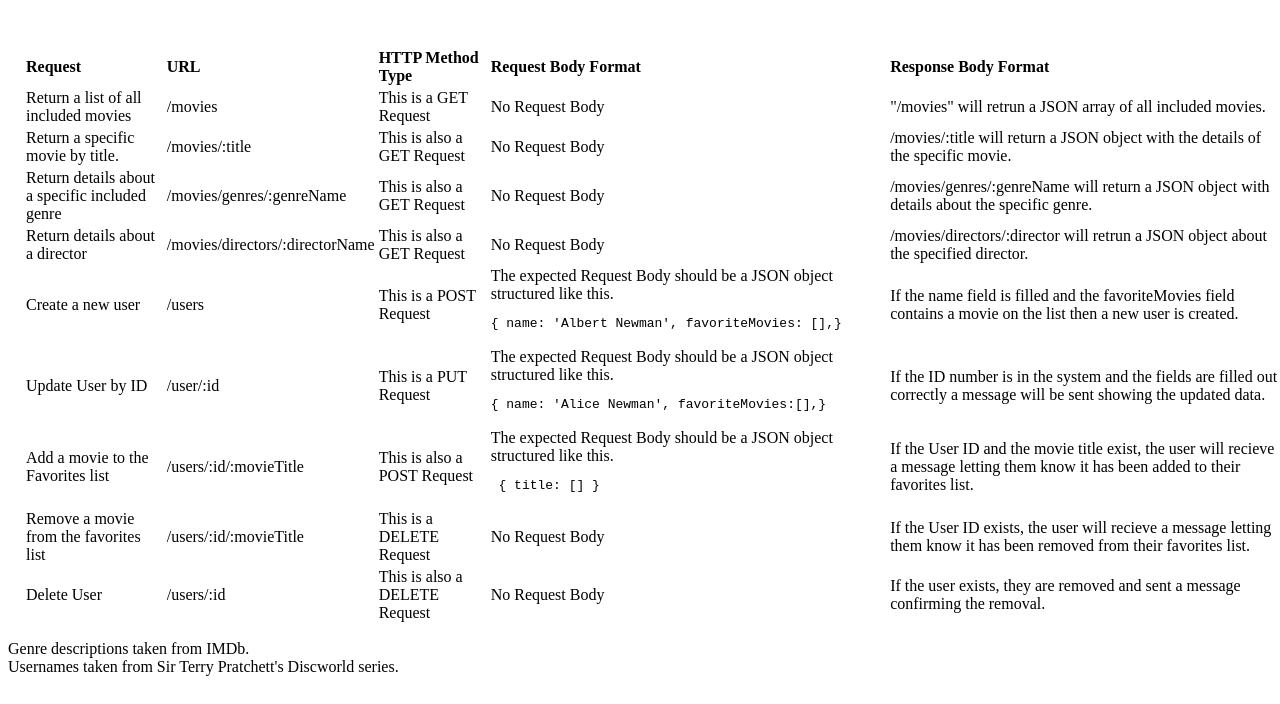
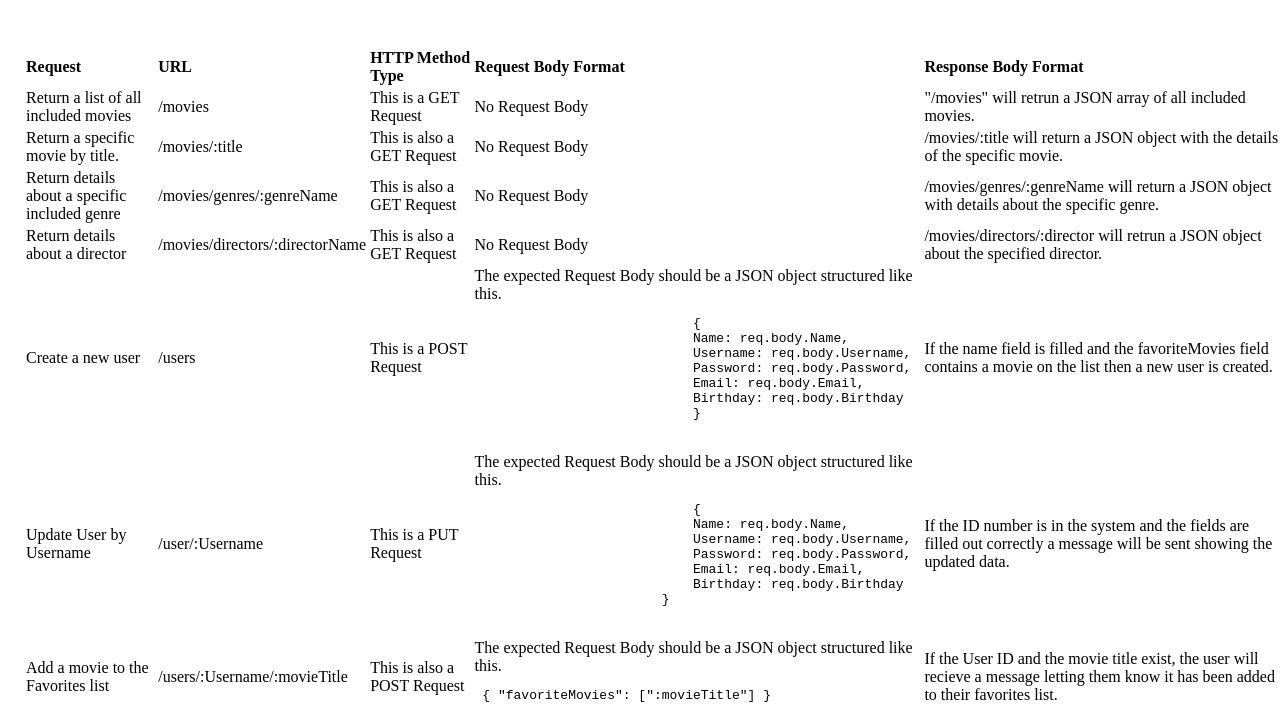
Before and after one commit to JDSwan11995/movie_api, a website: page public/documentation.html in a window 1280 px wide. Shown: the part 101-805 px from the top of the page. Drawn offline with Linux system fonts and the light colour scheme.

Commit message:
Updating to use models.js terminology and format

```diff
--- a/public/documentation.html
+++ b/public/documentation.html
@@ -67,38 +67,54 @@
                     <td>/users</td>
                     <td>This is a POST Request</td>
                     <td>The expected Request Body should be a JSON object structured like this.
-                        <pre>{ name: 'Albert Newman', favoriteMovies: [],} </pre>
+                        <pre>
+                            {
+                            Name: req.body.Name,
+                            Username: req.body.Username,
+                            Password: req.body.Password,
+                            Email: req.body.Email,
+                            Birthday: req.body.Birthday
+                            }
+                        </pre>
                     </td>
                     <td>If the name field is filled and the favoriteMovies field contains a movie on the list then a new user is created.</td>
                 </tr>
                 <tr>
-                    <td>Update User by ID</td>
-                    <td>/user/:id</td>
+                    <td>Update User by Username</td>
+                    <td>/user/:Username</td>
                     <td>This is a PUT Request</td>
                     <td>The expected Request Body should be a JSON object structured like this.
-                        <pre>{ name: 'Alice Newman', favoriteMovies:[],}</pre>
+                        <pre>
+                            {
+                            Name: req.body.Name,
+                            Username: req.body.Username,
+                            Password: req.body.Password,
+                            Email: req.body.Email,
+                            Birthday: req.body.Birthday
+                        }
+                    </pre>
                     </td>
                     <td>If the ID number is in the system and the fields are filled out correctly a message will be sent showing the updated data.</td>
                 </tr>
                 <tr>
                     <td>Add a movie to the Favorites list</td>
-                    <td>/users/:id/:movieTitle</td>
+                    <td>/users/:Username/:movieTitle</td>
                     <td>This is also a POST Request</td>
                     <td>The expected Request Body should be a JSON object structured like this.
-                        <pre> { title: [] }</pre>
+                        <pre> { "favoriteMovies": [":movieTitle"] }</pre>
                     </td>
                     <td>If the User ID and the movie title exist, the user will recieve a message letting them know it has been added to their favorites list.</td>
                 </tr>
                 <tr>
                     <td>Remove a movie from the favorites list</td>
-                    <td>/users/:id/:movieTitle</td>
+                    <td>/users/:Username/:movieTitle</td>
                     <td>This is a DELETE Request</td>
                     <td>No Request Body</td>
                     <td>If the User ID exists, the user will recieve a message letting them know it has been removed from their favorites list.</td>
                 </tr>
                 <tr>
                     <td>Delete User</td>
-                    <td>/users/:id</td>
+                    <td>/users/:Username</td>
                     <td>This is also a DELETE Request</td>
                     <td>No Request Body</td>
                     <td>If the user exists, they are removed and sent a message confirming the removal.</td>
@@ -107,7 +123,7 @@
         </table>
     </div>
     <div>Genre descriptions taken from IMDb.</div>
-    <div>Usernames taken from Sir Terry Pratchett's Discworld series.</div>
+    <div>Users names taken from Sir Terry Pratchett's Discworld series.</div>
 </body>
 
 </html>
```
